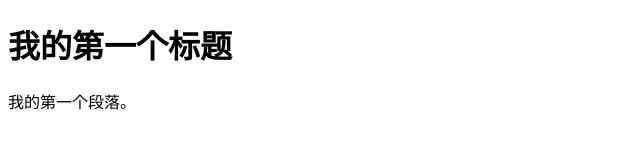
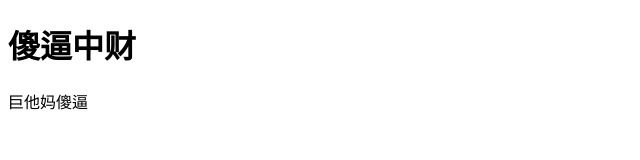
Before and after one commit to Thomas-Zax/Thomas-Zax.github.io, a plain HTML site: page index.html in a window 1280 px wide. Shown: the whole page, without its empty margins (0-640 px from the left). Drawn offline with Linux system fonts and the light colour scheme.

Commit message:
Update index.html

```diff
--- a/index.html
+++ b/index.html
@@ -6,8 +6,8 @@
 </head>
 <body>
 
-<h1>我的第一个标题</h1>
-<p>我的第一个段落。</p>
+<h1>傻逼中财</h1>
+<p>巨他妈傻逼</p>
 
 </body>
 </html>
```
